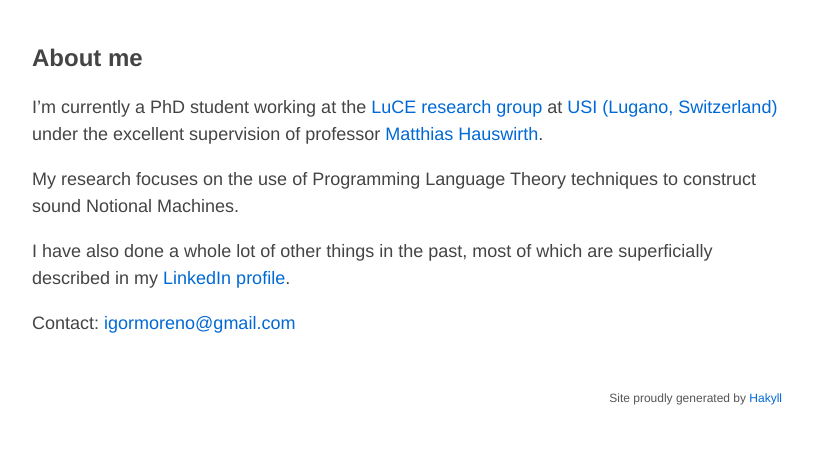
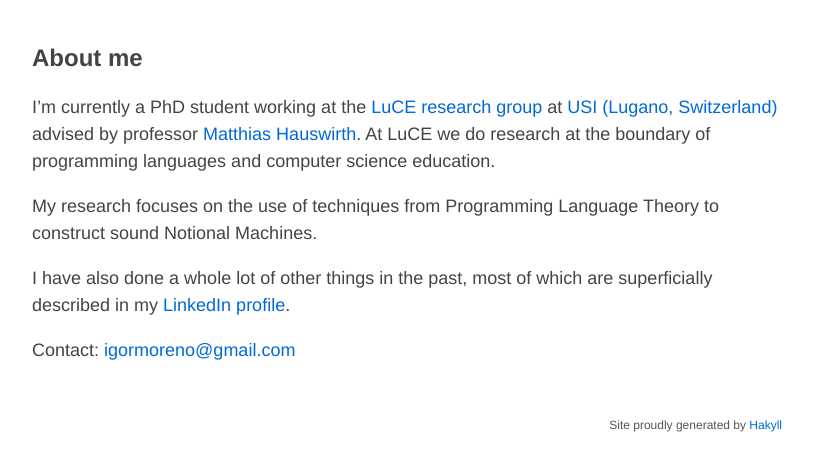
Before and after one commit to igormoreno/igormoreno.github.io, a plain HTML site: page docs/index.html in a window 1280 px wide. Shown: the whole page, without its empty margins (233-1046 px from the left). Drawn offline with Linux system fonts and the light colour scheme.

Commit message:
Better job description

```diff
--- a/docs/index.html
+++ b/docs/index.html
@@ -14,8 +14,9 @@
             <p>I’m currently a PhD student
 working at the <a href="https://luce.si.usi.ch/">LuCE research group</a>
 at <a href="https://www.usi.ch/">USI (Lugano, Switzerland)</a>
-under the excellent supervision of professor <a href="https://www.inf.usi.ch/faculty/hauswirth/">Matthias Hauswirth</a>.</p>
-<p>My research focuses on the use of Programming Language Theory techniques to construct sound Notional Machines.</p>
+advised by professor <a href="https://www.inf.usi.ch/faculty/hauswirth/">Matthias Hauswirth</a>.
+At LuCE we do research at the boundary of programming languages and computer science education.</p>
+<p>My research focuses on the use of techniques from Programming Language Theory to construct sound Notional Machines.</p>
 <p>I have also done a whole lot of other things in the past,
 most of which are superficially described in my <a href="https://www.linkedin.com/in/igormoreno/">LinkedIn profile</a>.</p>
 <p>Contact: <a href="mailto:igormoreno@gmai.com">igormoreno@gmail.com</a></p>
```
Also changed, not shown: 1 other file.
